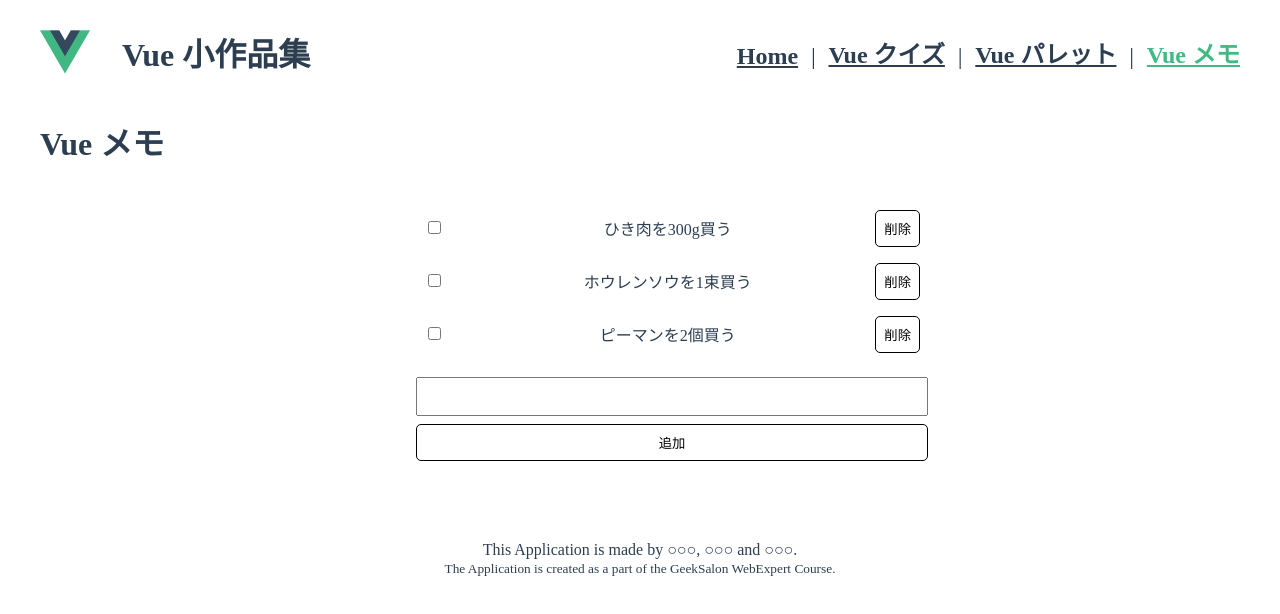
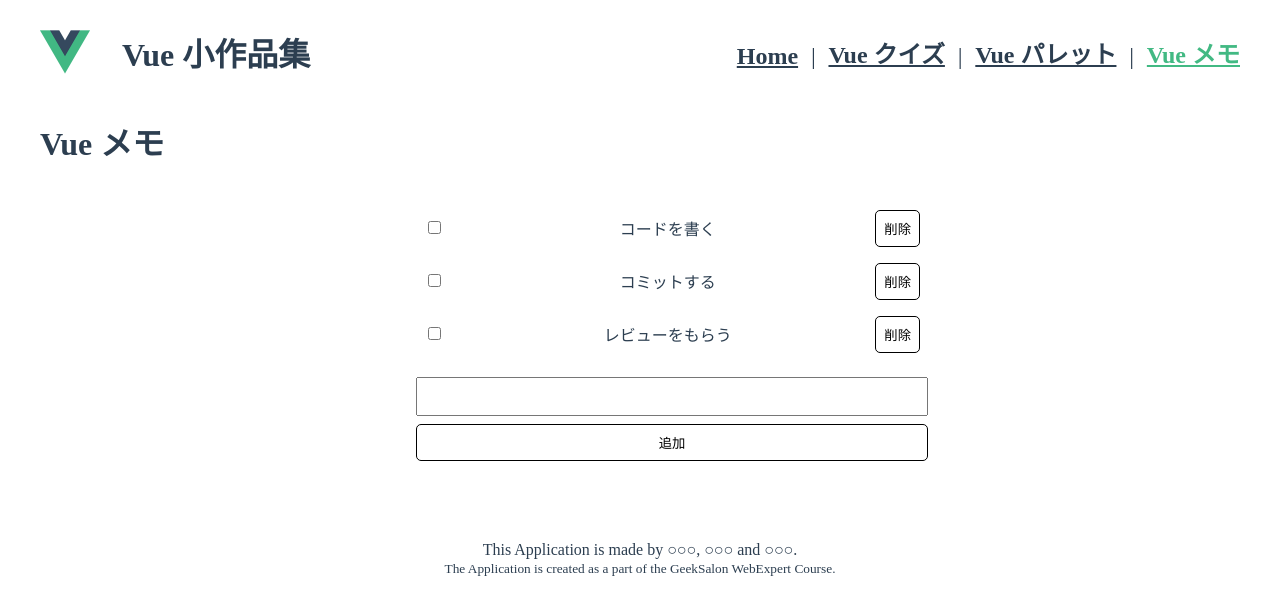
Before and after one commit to webex15-team-1/demo-team-app, a Vue app: page /memo in a window 1280 px wide. Shown: the top 614 px of the page. Built offline with nearby package versions, Linux system fonts and the light colour scheme.

Commit message:
JavaScriptのオブジェクトからメモのリストを生成するようにした.

```diff
--- a/src/views/MemoApp.vue
+++ b/src/views/MemoApp.vue
@@ -2,27 +2,32 @@
   <h1>Vue メモ</h1>
   <div class="memo-list">
     <ul class="memo-list__container">
-      <li class="memo">
+      <!--
+        メモの1要素(li)はチェックボックス,  本体, 削除ボタンからなる.
+        チェックボックスの入力はitem.isDoneに結びつける.
+        item.isDoneがtrueのときメモ本文のdivに'memo__text--done'を付与することで
+        メモに打消し線を引くことができる.
+      -->
+      <li class="memo" v-for="(item, index) in items" v-bind:key="index">
+        <div class="memo__checkbox">
+          <input type="checkbox" v-model="item.isDone" />
+        </div>
+        <div
+          class="memo__text"
+          v-bind:class="{ 'memo__text--done': item.isDone }"
+        >
+          {{ item.text }}
+        </div>
+        <button class="memo__delete">削除</button>
+      </li>
+      <!-- <li class="memo">
         <div class="memo__checkbox">
           <input type="checkbox" />
         </div>
-        <div class="memo__text">ひき肉を300g買う</div>
+        <div class="memo__text memo__text--done">ひき肉を300g買う</div>
         <button class="memo__delete">削除</button>
       </li>
-      <li class="memo">
-        <div class="memo__checkbox">
-          <input type="checkbox" />
-        </div>
-        <div class="memo__text">ホウレンソウを1束買う</div>
-        <button class="memo__delete">削除</button>
-      </li>
-      <li class="memo">
-        <div class="memo__checkbox">
-          <input type="checkbox" />
-        </div>
-        <div class="memo__text">ピーマンを2個買う</div>
-        <button class="memo__delete">削除</button>
-      </li>
+      -->
     </ul>
     <div class="add-memo-field">
       <input class="add-memo-field__input" type="text" />
@@ -32,7 +37,17 @@
 </template>
 
 <script>
-export default {}
+export default {
+  data() {
+    return {
+      items: [
+        { text: "コードを書く", isDone: false },
+        { text: "コミットする", isDone: false },
+        { text: "レビューをもらう", isDone: false },
+      ],
+    }
+  },
+}
 </script>
 
 <style scoped>
```
